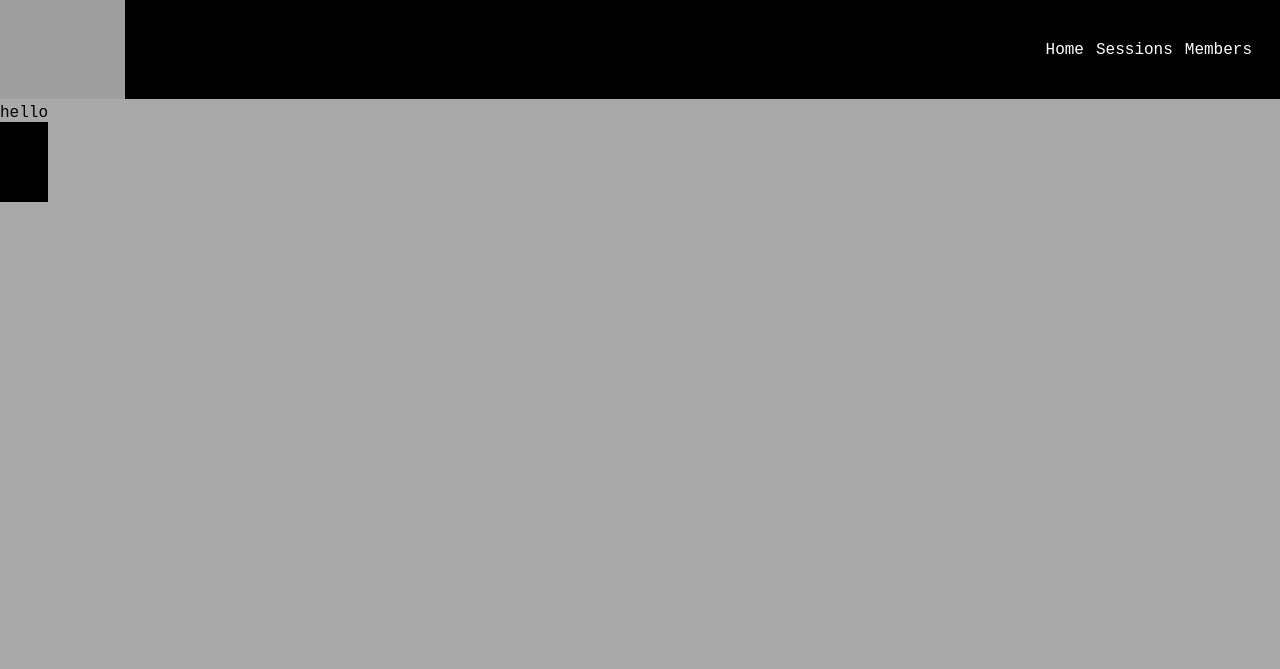
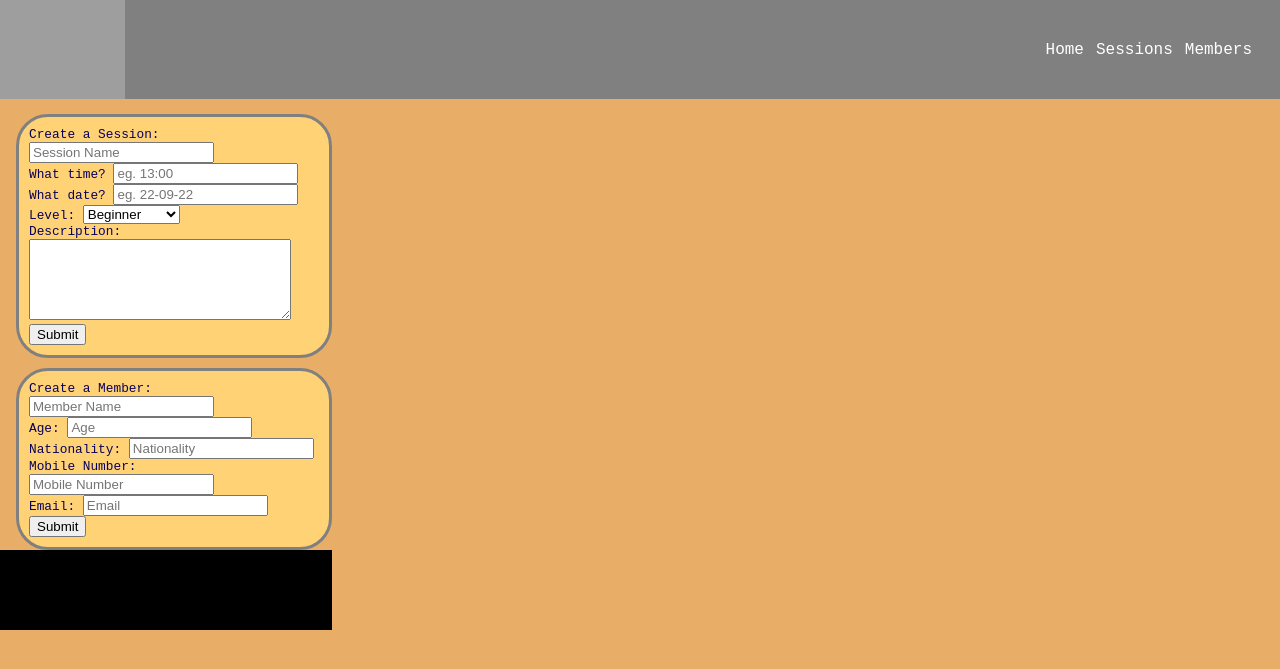
Before and after one commit to andrewswise27/gains_house, a Flask app: page /home in a window 1280 px wide. Shown: the top 669 px of the page. Run offline with Flask 2, Linux system fonts and the light colour scheme; some libraries are stand-ins or nearby versions; grey boxes are pictures that could not be loaded.

Commit message:
added create member and session form

```diff
--- a/controllers/member_controller.py
+++ b/controllers/member_controller.py
@@ -6,3 +6,8 @@
 from repositories import session_repository
 
 members_blueprint = Blueprint("members", __name__)
+
+@members_blueprint.route("/members")
+def members():
+    members = member_repository.select_all()
+    return render_template("/members/index.html", members=members)
--- a/controllers/session_controller.py
+++ b/controllers/session_controller.py
@@ -12,5 +12,7 @@
     sessions = session_repository.select_all()
     return render_template("/sessions/index.html", sessions=sessions)
 
-# @sessions_blueprint.route("/session/description/")
-# def description(id) ------- render template for individual session. show the description and people booked
+@sessions_blueprint.route("/session/description/<id>")
+def description(id):
+    session = session_repository.select_session(id)
+    return render_template("sessions/description.html", session=session)
--- a/static/styles.css
+++ b/static/styles.css
@@ -4,7 +4,7 @@
     margin: 0px;
     justify-content: space-between;
     align-content: center;
-    background-color: black;
+    background-color: gray;
     position: fixed;
     top: 0;
     width: 100%;
@@ -44,7 +44,7 @@
 body {
     display: flex;
     margin-left: 0px;
-    background-color: darkgray;
+    background-color: #E8AE68;
 }
 
 main {
@@ -52,11 +52,11 @@
     font-family: 'Courier New', Courier, monospace;
 }
 
-div {
+#session_boxes {
     display: inline-flex;
-    width: 300px;
+    width: 290px;
     padding: 10px;
-    border: 5px solid gray;
+    border: 3px solid gray;
     margin-top: 10px;
     border-radius: 2rem;
     margin-right: 0;
@@ -64,10 +64,52 @@
     margin-left: 1rem;
     text-align: center;
     font-size: 0.8rem;
+    background-color: #FFD275;
+    color: #080357;
+  }
+
+.member_boxes {
+    display: inline-flex;
+    width: 290px;
+    padding: 10px;
+    border: 3px solid gray;
+    margin-top: 10px;
+    border-radius: 2rem;
+    margin-right: 0;
+    margin-bottom: 0;
+    margin-left: 1rem;
+    text-align: center;
+    font-size: 0.8rem;
+    background-color: #FFD275;
+    color: #080357;
+}
+
+.member_box_list {
+    list-style-type: none;
+}
+
+ .create {
+    display: block;
+    width: 290px;
+    padding: 10px;
+    border: 3px solid gray;
+    margin-top: 10px;
+    border-radius: 2rem;
+    margin-right: 0;
+    margin-bottom: 0;
+    margin-left: 1rem;
+    text-align: left;
+    font-size: 0.8rem;
+    background-color: #FFD275;
+    color: #080357;
   }
 
 .session_box_list {
     list-style-type: none;
+}
+
+.session_buttons {
+    font-family:'Courier New', Courier, monospace
 }
 
 body footer  {
--- a/templates/base.html
+++ b/templates/base.html
@@ -5,7 +5,7 @@
     <meta http-equiv="X-UA-Compatible" content="IE=edge">
     <meta name="viewport" content="width=device-width, initial-scale=1.0">
     <link rel="stylesheet" href="{{ url_for('static', filename='styles.css') }}">
-    <link rel="stylesheet" href="path/to/font-awesome/css/font-awesome.min.css">
+    <script src="https://kit.fontawesome.com/4e5ee99e1a.js" crossorigin="anonymous"></script>
     <title>Gains House</title>
     <link rel="icon" type="image/x-icon" href="https://cdn.freelogodesign.org/files/ef10791aa0974a91885275d367c9531d/thumb/logo_200x200.png?v=0">
 </head>
@@ -24,7 +24,6 @@
 
     {% endblock content %}
     <footer>
-        hello
     </footer>
     </main>
 </body>
--- a/templates/index.html
+++ b/templates/index.html
@@ -1,4 +1,46 @@
 {% extends 'base.html' %}
 {% block content %}
-    hello
+    <div class="create">
+    <form action="/home" method="post">
+        <label for="session">Create a Session: </label>
+        <input type="text" placeholder="Session Name">
+        <br>
+        <label for="time">What time?</label>
+        <input type="text" placeholder="eg. 13:00">
+        <br>
+        <label for="date">What date?</label>
+        <input type="text" placeholder="eg. 22-09-22">
+        <br>
+        <label for="level">Level:</label>
+        <select name="level_selection" id="level">
+            <option value="Beginner">Beginner</option>
+            <option value="Intermediate">Intermediate</option>
+            <option value="Expert">Expert</option>
+        </select>
+        <br>
+        <label for="description">Description:</label>
+        <textarea name="session_description" id="" cols="30" rows="5"></textarea>
+        <input class="btn btn--action" type="submit" value="Submit">
+    </form>
+    </div>
+    <div class="create">
+        <form action="/home" method="post">
+            <label for="member">Create a Member: </label>
+            <input type="text" placeholder="Member Name">
+            <br>
+            <label for="age">Age:</label>
+            <input type="text" placeholder="Age">
+            <br>
+            <label for="date">Nationality:</label>
+            <input type="text" placeholder="Nationality">
+            <br>
+            <label for="mob_number">Mobile Number:</label>
+            <input type="text"  placeholder="Mobile Number">
+            <br>
+            <label for="email">Email:</label>
+            <input type="text" name="email" placeholder="Email">
+            <br>
+            <input class="btn btn--action" type="submit" value="Submit">
+        </form>
+    </div>
 {% endblock content %}
--- a/templates/sessions/description.html
+++ b/templates/sessions/description.html
@@ -1,4 +1,4 @@
 {% extends 'base.html' %}
 {% block content %}
-    {{sessions.description}}
+    {{session.description}}
 {% endblock content %}
--- a/templates/sessions/index.html
+++ b/templates/sessions/index.html
@@ -2,7 +2,7 @@
 {% block content %}
 <section class="session_block">
 {% for session in sessions %}
-    <div class="session_boxes">
+    <div class="session_boxes" id="session_boxes">
     <ul class="session_box_list">
     <li> <b><label for="session_name">Session:</label></b>{{session.name}} &nbsp;
     <b><label for="session_time">Time:</label></b>{{session.tod}}</li>
@@ -13,10 +13,10 @@
     <li><b><label for="session_capacity">Capacity:</label></b>{{session.capacity}} &nbsp;
     <b><label for="session_level">Level:</label></b>{{session.level}}</li>
     <br>
-    <li><a href=""><button>Book Session</button></a> <a href=""><button>Session Info</button><i class="fa-solid fa-pen-circle"></i></a></li>
+    <li><a href="/session/book"><button class="session_buttons">Book Session</button></a> <a href="/session/description/{{ session.id }}"><button class="session_buttons">Session Info</button></a></li>
+    <li><label for="edit_session">Edit Session:</label><a href="/sessions/edit"><button><i class="fa-solid fa-pen-to-square"></button></i></a></li>
     </ul>
     </div>
-
 {% endfor %}
 </section>
 {% endblock content %}
```
Also changed, not shown: console.py (+11 -0 lines), repositories/member_repository.py (+21 -0 lines), repositories/session_repository.py (+7 -0 lines), templates/members/index.html (added, +19 -0 lines).
